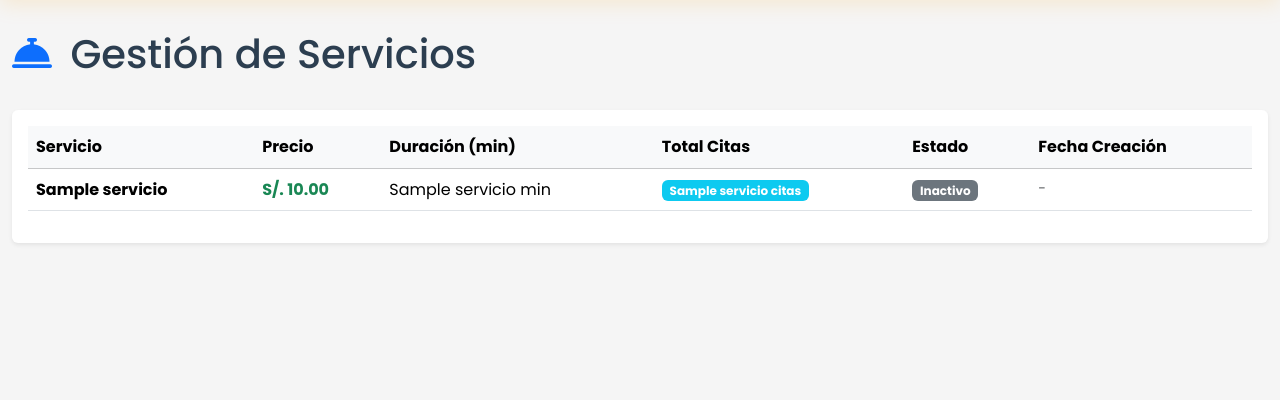
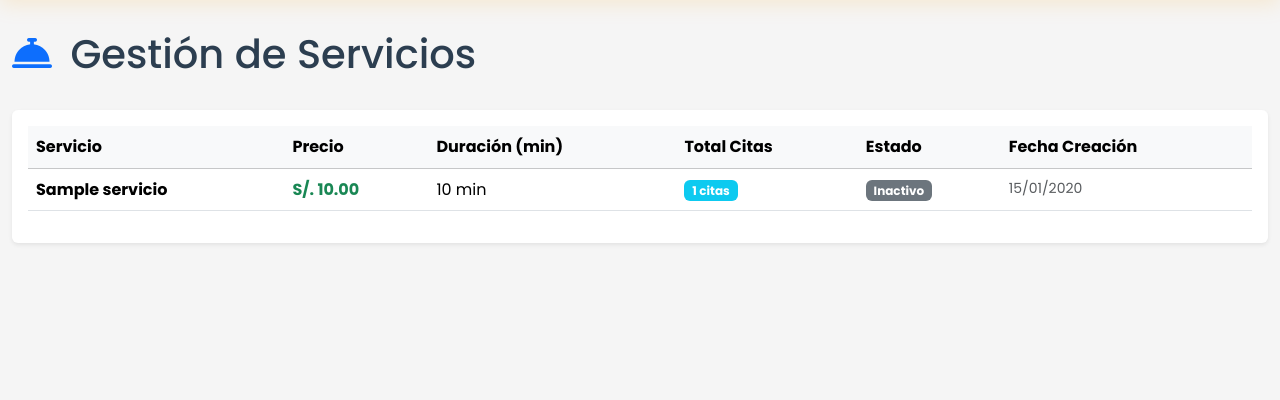
Before and after one commit to IgnacioAlP/MASKOT, a Flask app: template templates/servicios.html in a window 1280 px wide. Shown: the part 94-494 px from the top of the page. Run offline with Flask 2, Linux system fonts and the light colour scheme; the template is opened without the code that fills it: most values are stand-ins (such as "Sample title", 1, 10 or a date in 2020).

Commit message:
correcion agregar servicio 1.6

```diff
--- a/api/main.py
+++ b/api/main.py
@@ -1027,12 +1027,19 @@ def ver_producto(producto_id):
 
 @app.template_filter('moneda')
 def formato_moneda_filter(val):
-    """Filtro seguro para formatear precios en las plantillas Jinja2."""
+    """Formatea precios a moneda (S/ 0.00) de forma ultra segura."""
     try:
         return f"S/ {float(val):.2f}"
     except (ValueError, TypeError):
         return "S/ 0.00"
 
+@app.template_filter('decimales')
+def formato_decimales_filter(val):
+    """Formatea números a 2 decimales (0.00) de forma ultra segura."""
+    try:
+        return f"{float(val):.2f}"
+    except (ValueError, TypeError):
+        return "0.00"
 
 @app.route('/servicios', endpoint='servicios')
 @app.route('/gestion_servicios', endpoint='gestion_servicios')
--- a/templates/servicios.html
+++ b/templates/servicios.html
@@ -43,50 +43,72 @@
                                 </thead>
                                 <tbody>
                                     {% for servicio in servicios %}
+                                    {# Extracción ultra-segura de variables (soporta Dict y Tuplas) #}
+                                    {% set s_id = servicio.id if servicio.id is defined else servicio[0] %}
+                                    {% set s_nom = servicio.nombre if servicio.nombre is defined else servicio[1] %}
+                                    {% set s_desc = servicio.descripcion if servicio.descripcion is defined else
+                                    (servicio[2] if servicio[2] is string and servicio[2] != '' else (servicio[4] if
+                                    servicio[4] is defined else '')) %}
+                                    {% set s_prec = (servicio.precio if servicio.precio is defined else servicio[3 if
+                                    servicio[3] is defined and (servicio[3] is number or (servicio[3] is string and
+                                    servicio[3]|float(default=-1) >= 0)) else 2])|default(0.0)|float %}
+                                    {% set s_dur = (servicio.duracion if servicio.duracion is defined else servicio[4 if
+                                    servicio[4] is defined and servicio[4] is number else 3])|default(30)|int %}
+                                    {% set s_act = (servicio.activo if servicio.activo is defined else
+                                    servicio[5])|default(true) %}
+                                    {% set s_citas = servicio.total_citas if servicio.total_citas is defined else
+                                    (servicio[8] if servicio[8] is defined else 0) %}
+                                    {% set s_fecha = servicio.fecha_creacion if servicio.fecha_creacion is defined else
+                                    (servicio[6] if servicio[6] is defined else None) %}
+
                                     <tr>
                                         <td>
                                             <div>
-                                                <strong>{{ servicio[1] }}</strong>
-                                                {% if servicio[4] %}
-                                                <p class="text-muted mb-0 small">{{ servicio[4] }}</p>
+                                                <strong>{{ s_nom }}</strong>
+                                                {% if s_desc %}
+                                                <p class="text-muted mb-0 small">{{ s_desc }}</p>
                                                 {% endif %}
                                             </div>
                                         </td>
                                         <td>
-                                            <span class="fw-bold text-success">S/. {{ "%.2f"|format(servicio[2])
+                                            <span class="fw-bold text-success">S/. {{ "%.2f"|format(s_prec|float)
                                                 }}</span>
                                         </td>
-                                        <td>{{ servicio[3] }} min</td>
+                                        <td>{{ s_dur }} min</td>
                                         <td>
-                                            <span class="badge bg-info">{{ servicio[8] }} citas</span>
+                                            <span class="badge bg-info">{{ s_citas }} citas</span>
                                         </td>
                                         <td>
-                                            {% if servicio[5] %}
+                                            {% if s_act %}
                                             <span class="badge bg-success">Activo</span>
                                             {% else %}
                                             <span class="badge bg-secondary">Inactivo</span>
                                             {% endif %}
                                         </td>
-                                        <td class="text-muted small">{{ servicio[6].strftime('%d/%m/%Y') if servicio[6]
-                                            else '-' }}</td>
+                                        <td class="text-muted small">
+                                            {% if s_fecha and s_fecha.strftime is defined %}
+                                            {{ s_fecha.strftime('%d/%m/%Y') }}
+                                            {% else %}
+                                            -
+                                            {% endif %}
+                                        </td>
                                         {% if session.rol in ['dueño', 'admin'] %}
                                         <td>
                                             <div class="btn-group btn-group-sm">
                                                 <button class="btn btn-outline-primary"
-                                                    onclick="editarServicio({{ servicio[0] }}, '{{ servicio[1] }}', {{ servicio[2] }}, {{ servicio[3] }}, '{{ servicio[4] or '' }}')"
+                                                    onclick="editarServicio({{ s_id }}, '{{ s_nom|e }}', {{ s_prec|float }}, {{ s_dur|int }}, '{{ s_desc|e }}')"
                                                     title="Editar">
                                                     <i class="fas fa-edit"></i>
                                                 </button>
-                                                {% if servicio[5] %}
+                                                {% if s_act %}
                                                 <button class="btn btn-outline-warning"
-                                                    onclick="cambiarEstadoServicio({{ servicio[0] }}, false)"
+                                                    onclick="cambiarEstadoServicio({{ s_id }}, false)"
                                                     title="Desactivar">
                                                     <i class="fas fa-ban"></i>
                                                 </button>
                                                 {% else %}
                                                 <button class="btn btn-outline-success"
-                                                    onclick="cambiarEstadoServicio({{ servicio[0] }}, true)"
-                                                    title="Activar">
+                                                    onclick="cambiarEstadoServicio({{ s_id }}, true)" title="Activar">
                                                     <i class="fas fa-check"></i>
                                                 </button>
                                                 {% endif %}
@@ -139,17 +161,15 @@
                         <div class="col-md-6">
                             <div class="mb-3">
                                 <label for="precio" class="form-label">Precio (S/.) *</label>
-                                <!-- Usamos name="precio" y forzamos el formato a float | default(0.0) -->
                                 <input type="number" class="form-control" id="precio" name="precio" step="0.01" min="0"
-                                    value="{{ '%.2f'|format(servicio.precio|float) if servicio else '' }}" required>
+                                    placeholder="0.00" required>
                             </div>
                         </div>
                         <div class="col-md-6">
                             <div class="mb-3">
                                 <label for="duracion" class="form-label">Duración (min) *</label>
-                                <!-- Mantenemos name="duracion" y casteamos a int -->
                                 <input type="number" class="form-control" id="duracion" name="duracion" min="5"
-                                    value="{{ servicio.duracion|int if servicio else '' }}" required>
+                                    value="30" required>
                             </div>
                         </div>
                     </div>
@@ -222,15 +242,11 @@
 </div>
 
 <script>
-    // Agregar servicio - eliminado JavaScript personalizado, usar envío normal de formulario
-
-    // Editar servicio - eliminado JavaScript personalizado, usar envío normal de formulario
-
     function editarServicio(id, nombre, precio, duracion, descripcion) {
         document.getElementById('edit-servicio-id').value = id;
         document.getElementById('edit-nombre').value = nombre;
-        document.getElementById('edit-precio').value = precio;
-        document.getElementById('edit-duracion').value = duracion;
+        document.getElementById('edit-precio').value = parseFloat(precio).toFixed(2);
+        document.getElementById('edit-duracion').value = parseInt(duracion) || 30;
         document.getElementById('edit-descripcion').value = descripcion;
 
         new bootstrap.Modal(document.getElementById('modalEditarServicio')).show();
@@ -269,19 +285,17 @@
     }
 
     function showNotification(message, type) {
-        // Simple notification system
         const alertClass = type === 'success' ? 'alert-success' : 'alert-danger';
         const alertHtml = `
-        <div class="alert ${alertClass} alert-dismissible fade show" role="alert">
-            ${message}
-            <button type="button" class="btn-close" data-bs-dismiss="alert"></button>
-        </div>
-    `;
+            <div class="alert ${alertClass} alert-dismissible fade show" role="alert">
+                ${message}
+                <button type="button" class="btn-close" data-bs-dismiss="alert"></button>
+            </div>
+        `;
 
         const container = document.querySelector('.servicios-section .container-fluid');
         container.insertAdjacentHTML('afterbegin', alertHtml);
 
-        // Auto remove after 5 seconds
         setTimeout(() => {
             const alert = container.querySelector('.alert');
             if (alert) {
```
